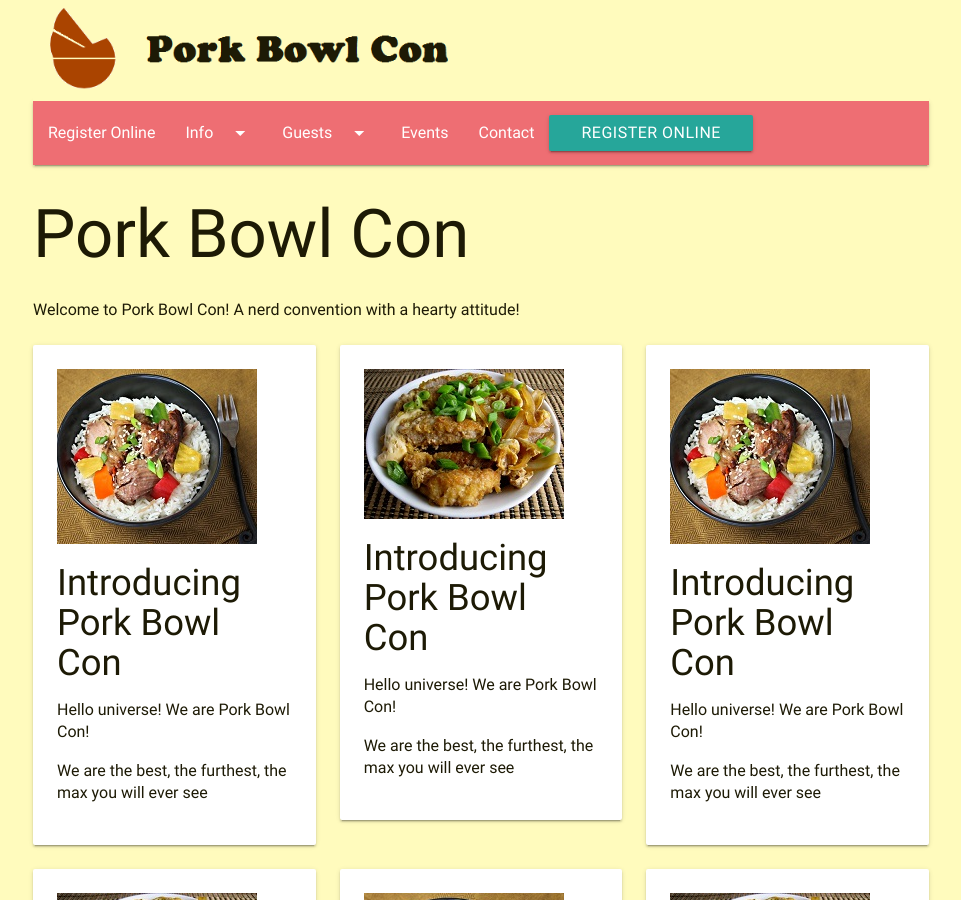
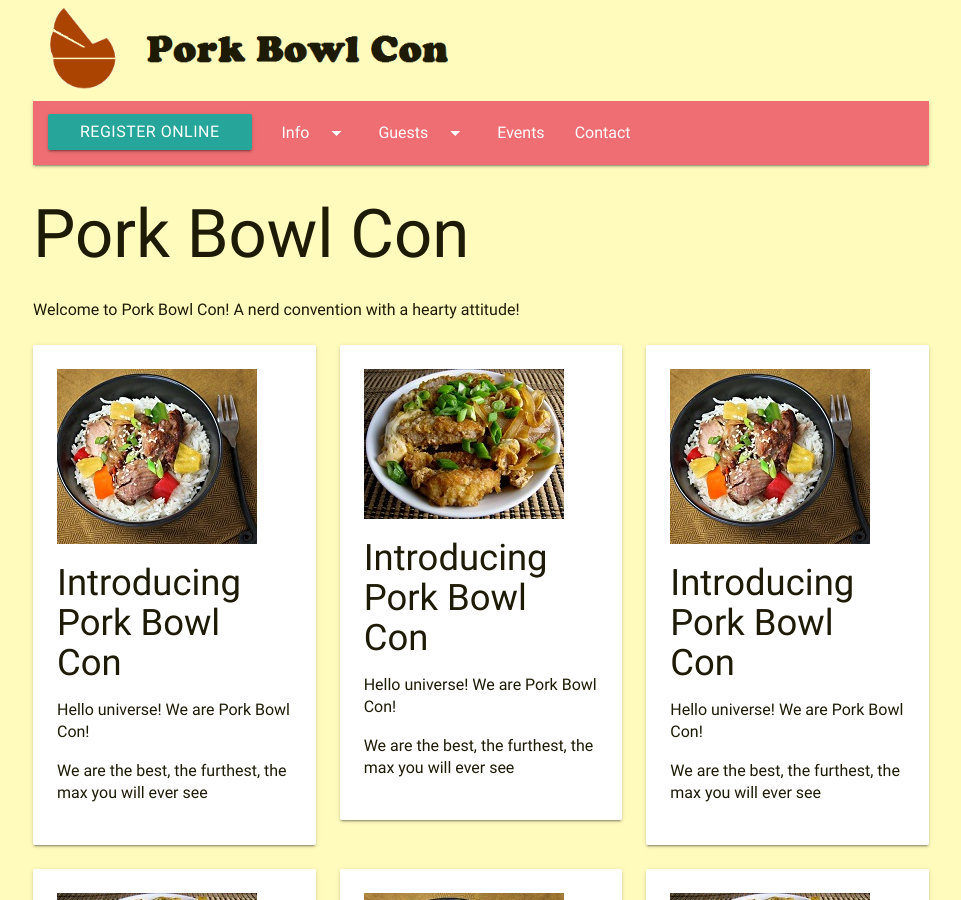
Before and after one commit to fjzusi/Pork-Bowl-Con, a Jekyll site: the page built from index.html, in a window 1280 px wide and 900 px high. Shown: the whole window, without its empty margins (159-1120 px from the left). Built offline with Jekyll 4.4.1, drawn with Linux system fonts in a browser that asks for light colours.

Commit message:
Fixed register online button

```diff
--- a/_includes/nav.html
+++ b/_includes/nav.html
@@ -7,7 +7,7 @@
 <nav id="main-nav">
 	<div class="nav-wrapper">
 		<ul class="left hide-on-med-and-down">
-			<li><a href="/registration.html">Register Online</a></li>
+			<li><a id="register-online-button" class="btn waves-effect waves-light" href="/registration.html">Register Online</a></li>
 			<li>
 				<a class="dropdown-button" href="#" data-activates="info-dropdown">Info<i class="material-icons right">arrow_drop_down</i></a>
 				<ul id="info-dropdown" class="dropdown-content">
@@ -28,6 +28,5 @@
 			<li><a href="/events.html">Events</a></li>
 			<li><a href="/contact.html">Contact</a></li>
 		</ul>
-		<a id="register-online-button" class="btn btn-primary navbar-right" href="/registration.html">Register Online</a>
 	</div>
 </nav>
```
